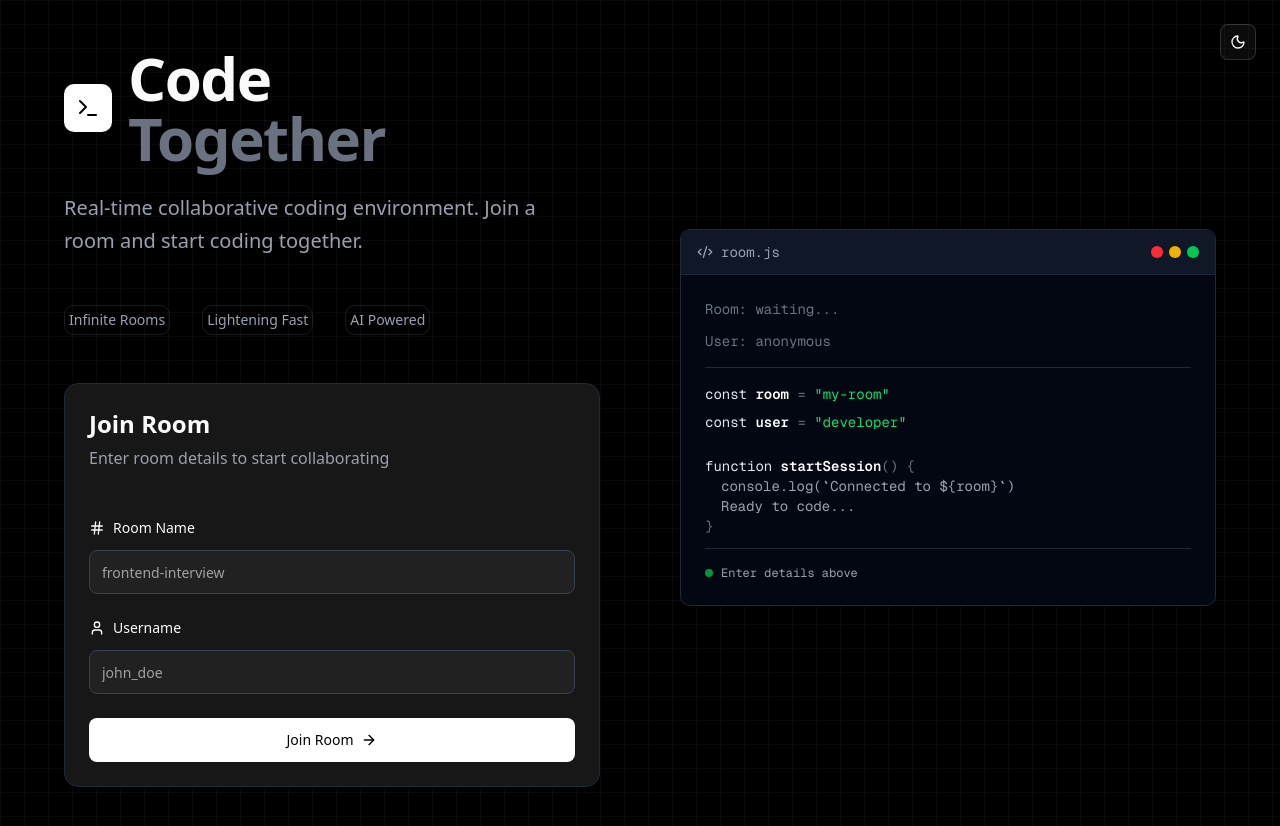
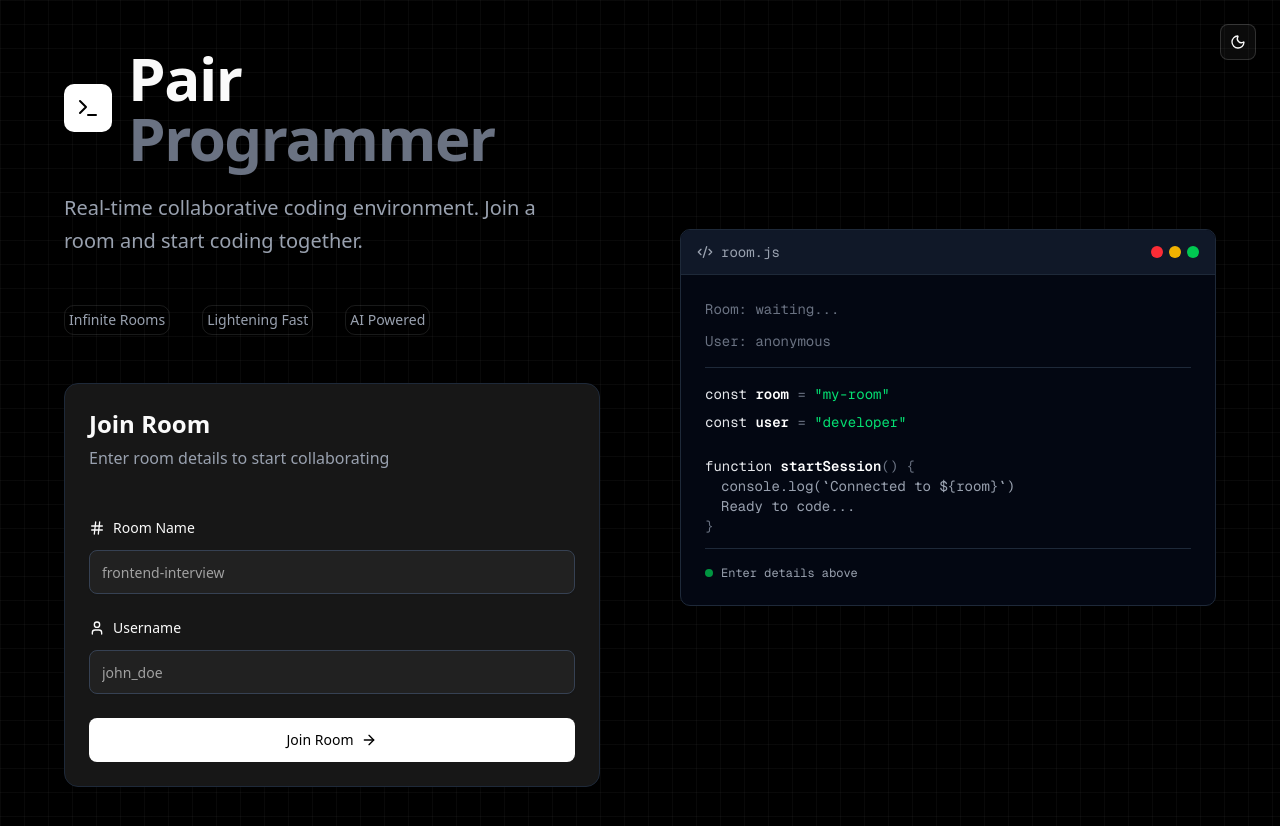
Before and after one commit to BeNikk/pair-program, a Next.js app in the folder frontend/: page / in a window 1280 px wide. Shown: the top 826 px of the page. Built offline with nearby package versions, Linux system fonts and the light colour scheme.

Commit message:
minor:change title

```diff
--- a/frontend/app/page.tsx
+++ b/frontend/app/page.tsx
@@ -63,9 +63,9 @@ export default function Home() {
               </div>
               <div>
                 <h1 className="text-5xl md:text-6xl font-bold tracking-tight leading-none">
-                  Code
+                  Pair
                   <br />
-                  <span className="text-gray-500">Together</span>
+                  <span className="text-gray-500">Programmer</span>
                 </h1>
               </div>
             </div>
```
